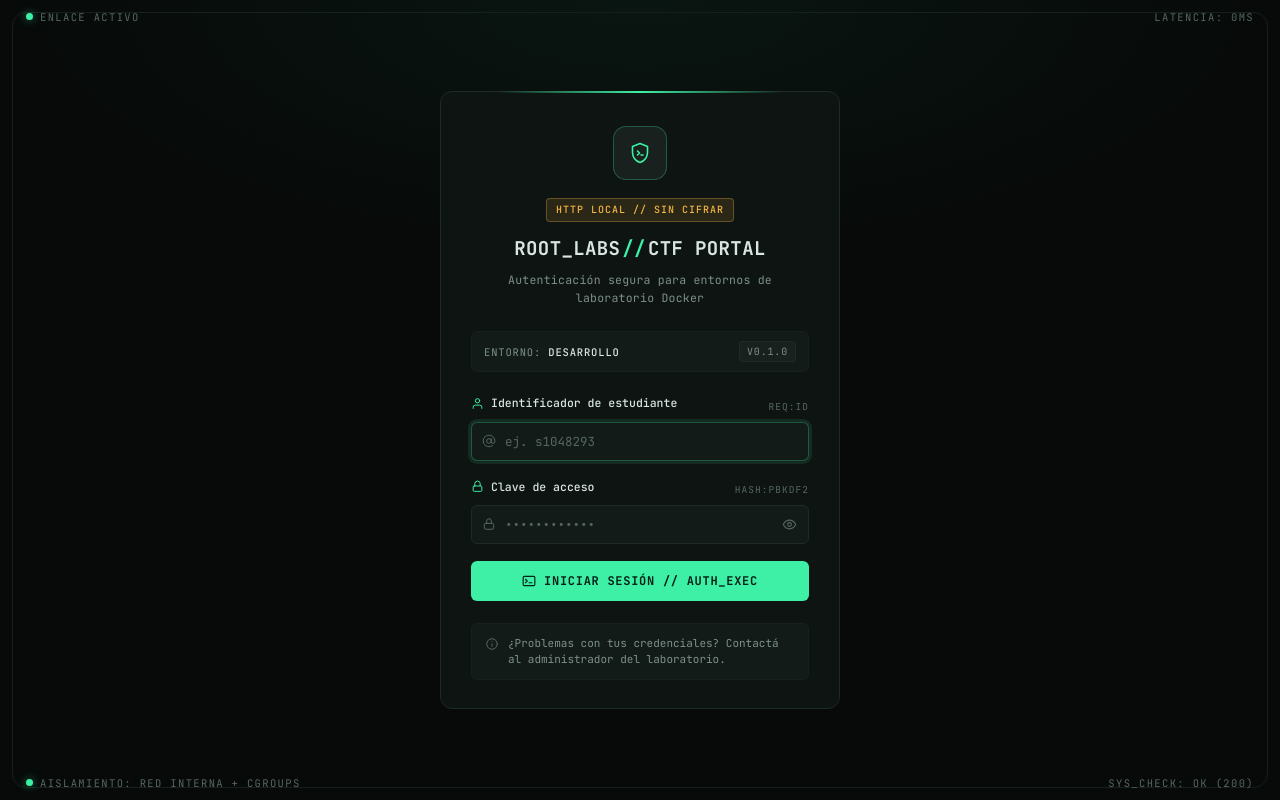
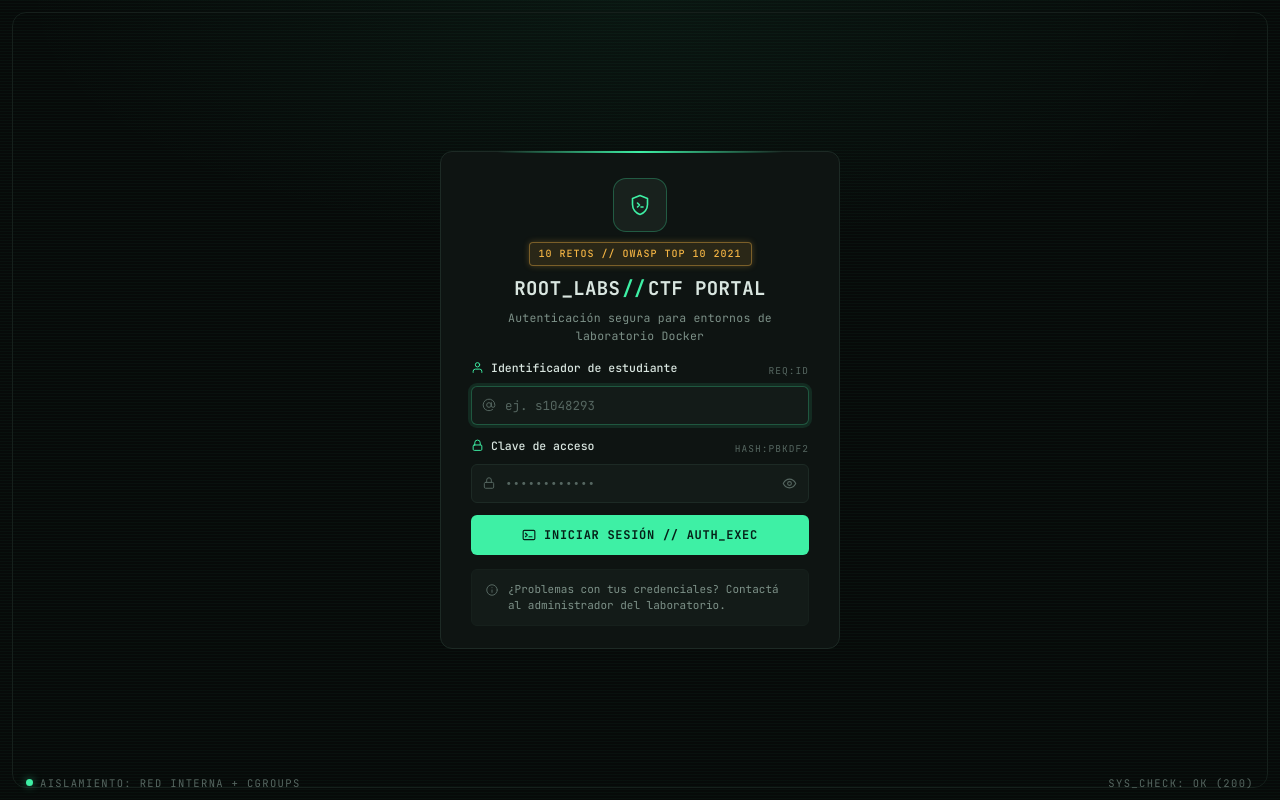
Before and after one commit to Daniel132005/Orquestador-daemon, a Django app: page /login/ in a window 1280 px wide. Run offline with Django 5.2, Linux system fonts and the light colour scheme.

Commit message:
modificaciones login

```diff
--- a/ctf/static/ctf/app.css
+++ b/ctf/static/ctf/app.css
@@ -138,6 +138,18 @@ body {
   color: var(--muted);
 }
 
+.chip.is-highlight {
+  background: var(--amber-soft);
+  border-color: rgba(245, 181, 68, 0.4);
+  color: var(--amber);
+  animation: chipGlow 2.4s ease-in-out infinite;
+}
+
+@keyframes chipGlow {
+  0%, 100% { box-shadow: 0 0 0 rgba(245, 181, 68, 0); }
+  50% { box-shadow: 0 0 12px rgba(245, 181, 68, 0.55); }
+}
+
 .tag {
   font-size: 9.5px;
   letter-spacing: 0.11em;
@@ -151,9 +163,16 @@ body {
   min-height: 100%;
   display: grid;
   place-items: center;
-  padding: 60px 24px;
+  padding: 44px 24px;
   background:
     radial-gradient(ellipse 70% 45% at 50% 0%, rgba(62, 240, 165, 0.05), transparent 70%),
+    repeating-linear-gradient(
+      to bottom,
+      rgba(62, 240, 165, 0.03) 0px,
+      rgba(62, 240, 165, 0.03) 1px,
+      transparent 1px,
+      transparent 3px
+    ),
     var(--bg);
 }
 
@@ -161,7 +180,7 @@ body {
   position: relative;
   width: 100%;
   max-width: 400px;
-  padding: 34px 30px 28px;
+  padding: 26px 30px 22px;
   background: var(--panel);
   border: 1px solid var(--border);
   border-radius: 12px;
@@ -182,7 +201,7 @@ body {
 .auth-mark {
   width: 54px;
   height: 54px;
-  margin: 0 auto 18px;
+  margin: 0 auto 10px;
   display: grid;
   place-items: center;
   border-radius: 13px;
@@ -193,11 +212,11 @@ body {
 
 .auth-head {
   text-align: center;
-  margin-bottom: 24px;
+  margin-bottom: 14px;
 }
 
 .auth-title {
-  margin: 12px 0 8px;
+  margin: 8px 0 6px;
   font-size: 19px;
   font-weight: 700;
   letter-spacing: 0.02em;
@@ -221,7 +240,7 @@ body {
   justify-content: space-between;
   gap: 12px;
   padding: 9px 12px;
-  margin-bottom: 22px;
+  margin-bottom: 16px;
   background: var(--panel-2);
   border: 1px solid var(--border-soft);
   border-radius: var(--radius-sm);
@@ -248,7 +267,7 @@ body {
 .auth-form {
   display: flex;
   flex-direction: column;
-  gap: 17px;
+  gap: 12px;
 }
 
 .field-head {
@@ -308,6 +327,20 @@ body {
   box-shadow: 0 0 0 3px var(--green-soft);
 }
 
+/* El navegador fuerza un fondo claro en campos con credenciales
+   guardadas (autofill), pisando el fondo oscuro de arriba. Esto lo
+   "repinta" por encima con un box-shadow inset gigante, el único truco
+   que funciona porque `background` en sí no se puede sobrescribir en
+   :-webkit-autofill. */
+.input-wrap input:-webkit-autofill,
+.input-wrap input:-webkit-autofill:hover,
+.input-wrap input:-webkit-autofill:focus {
+  -webkit-text-fill-color: var(--text);
+  -webkit-box-shadow: 0 0 0 1000px var(--panel-2) inset;
+  box-shadow: 0 0 0 1000px var(--panel-2) inset;
+  caret-color: var(--text);
+}
+
 .input-wrap input[type="password"] {
   padding-right: 38px;
 }
@@ -329,7 +362,7 @@ body {
 }
 
 .note-box {
-  margin-top: 22px;
+  margin-top: 14px;
   padding: 11px 13px;
   display: flex;
   align-items: flex-start;
@@ -364,7 +397,7 @@ body {
   letter-spacing: 0.06em;
   text-transform: uppercase;
   cursor: pointer;
-  transition: background 0.15s, border-color 0.15s, opacity 0.15s, color 0.15s;
+  transition: background 0.15s, border-color 0.15s, opacity 0.15s, color 0.15s, transform 0.15s, box-shadow 0.15s;
 }
 
 .btn:disabled {
@@ -380,6 +413,8 @@ body {
 
 .btn-primary:hover:not(:disabled) {
   background: var(--green-bright);
+  transform: translateY(-1px);
+  box-shadow: 0 0 20px rgba(62, 240, 165, 0.35), 0 6px 14px rgba(0, 0, 0, 0.3);
 }
 
 .btn-danger {
@@ -754,7 +789,7 @@ body {
 }
 
 .catalog-head {
-  width: min(880px, 94vw);
+  width: min(880px, 100%);
   margin-bottom: 4px;
   text-align: left;
 }
@@ -772,7 +807,7 @@ body {
   display: flex;
   flex-direction: column;
   gap: 18px;
-  width: min(880px, 94vw);
+  width: min(880px, 100%);
   margin-top: 10px;
   text-align: left;
 }
@@ -849,7 +884,7 @@ body {
 /* ---------- Guía del reto (objetivo / primer paso / qué esperar) ---------- */
 
 .challenge-briefing {
-  width: min(880px, 94vw);
+  width: min(880px, 100%);
   margin-top: 4px;
   padding: 14px 16px;
   border: 1px solid var(--green-line);
--- a/ctf/static/ctf/auth.js
+++ b/ctf/static/ctf/auth.js
@@ -1,43 +1,20 @@
 /*
  * Indicadores de la pantalla de acceso.
  *
- * Todos reflejan el estado real: la latencia y el código de respuesta se
- * miden contra el propio servidor, y el chip de protocolo dice si la
- * conexión va cifrada o no. Nada de sellos decorativos: esta plataforma
- * enseña seguridad, así que no puede mentir sobre la suya.
+ * El código de respuesta (Sys_check) se mide contra el propio servidor,
+ * no es un sello decorativo.
  */
 
-const linkDot = document.getElementById("link-dot");
-const linkText = document.getElementById("link-text");
-const latencyEl = document.getElementById("latency");
 const syscheckEl = document.getElementById("syscheck");
-const protocolChip = document.getElementById("protocol-chip");
-
-function renderProtocol() {
-  const secure = window.location.protocol === "https:";
-  protocolChip.textContent = secure
-    ? "TLS activo // sesión cifrada"
-    : "HTTP local // sin cifrar";
-  protocolChip.className = secure ? "chip" : "chip is-warn";
-}
 
 async function probe() {
-  const started = performance.now();
   try {
     const response = await fetch(window.location.pathname, {
       method: "HEAD",
       cache: "no-store",
     });
-    const elapsed = Math.round(performance.now() - started);
-
-    linkDot.className = "rail-dot is-ok";
-    linkText.textContent = "Enlace activo";
-    latencyEl.textContent = `Latencia: ${elapsed}ms`;
     syscheckEl.textContent = `Sys_check: OK (${response.status})`;
   } catch {
-    linkDot.className = "rail-dot is-down";
-    linkText.textContent = "Sin enlace";
-    latencyEl.textContent = "Latencia: —";
     syscheckEl.textContent = "Sys_check: sin respuesta";
   }
 }
@@ -47,6 +24,5 @@ document.getElementById("toggle-pw").addEventListener("click", () => {
   input.type = input.type === "password" ? "text" : "password";
 });
 
-renderProtocol();
 probe();
 setInterval(probe, 15000);
--- a/ctf/templates/ctf/login.html
+++ b/ctf/templates/ctf/login.html
@@ -10,11 +10,6 @@
 <body class="auth-body">
   <div class="shell"></div>
 
-  <div class="rail rail-top">
-    <span class="rail-item"><span class="rail-dot" id="link-dot"></span><span id="link-text">Comprobando enlace</span></span>
-    <span class="rail-item" id="latency">Latencia: —</span>
-  </div>
-
   <main class="auth-card">
     <div class="auth-mark">
       <svg width="24" height="24" viewBox="0 0 24 24" fill="none" stroke="currentColor" stroke-width="1.6" stroke-linecap="round" stroke-linejoin="round">
@@ -25,18 +20,13 @@
     </div>
 
     <div class="auth-head">
-      <span class="chip" id="protocol-chip">Comprobando protocolo</span>
+      <span class="chip is-highlight">10 retos // OWASP Top 10 2021</span>
       <h1 class="auth-title">ROOT_LABS<span class="sep">//</span>CTF PORTAL</h1>
       <p class="auth-sub">Autenticación segura para entornos de laboratorio Docker</p>
     </div>
 
-    <div class="meta-strip">
-      <span>Entorno: <strong>{{ entorno }}</strong></span>
-      <span class="meta-version">{{ version }}</span>
-    </div>
-
     {% if form.errors %}
-      <div class="alert">Credenciales inválidas — AUTH_DENIED</div>
+      <div class="alert">Credenciales inválidas — ACCESO DENEGADO</div>
     {% endif %}
 
     <form method="post" class="auth-form">
--- a/ctf/templates/ctf/terminal.html
+++ b/ctf/templates/ctf/terminal.html
@@ -10,11 +10,6 @@
 </head>
 <body>
   <div class="shell"></div>
-
-  <div class="rail rail-top">
-    <span class="rail-item"><span class="rail-dot" id="link-dot"></span><span id="link-text">Comprobando enlace</span></span>
-    <span class="rail-item" id="protocol-note">—</span>
-  </div>
 
   <header class="topbar">
     <div class="topbar-brand">
--- a/ctf_platform/urls.py
+++ b/ctf_platform/urls.py
@@ -1,4 +1,3 @@
-from django.conf import settings
 from django.contrib import admin
 from django.contrib.auth import views as auth_views
 from django.urls import include, path
@@ -12,10 +11,6 @@ urlpatterns = [
         auth_views.LoginView.as_view(
             template_name="ctf/login.html",
             redirect_authenticated_user=True,
-            extra_context={
-                "entorno": "Desarrollo" if settings.DEBUG else "Producción",
-                "version": settings.CTF_PLATFORM_VERSION,
-            },
         ),
         name="login",
     ),
```
Also changed, not shown: ctf/static/ctf/terminal.js (+0 -18 lines).
